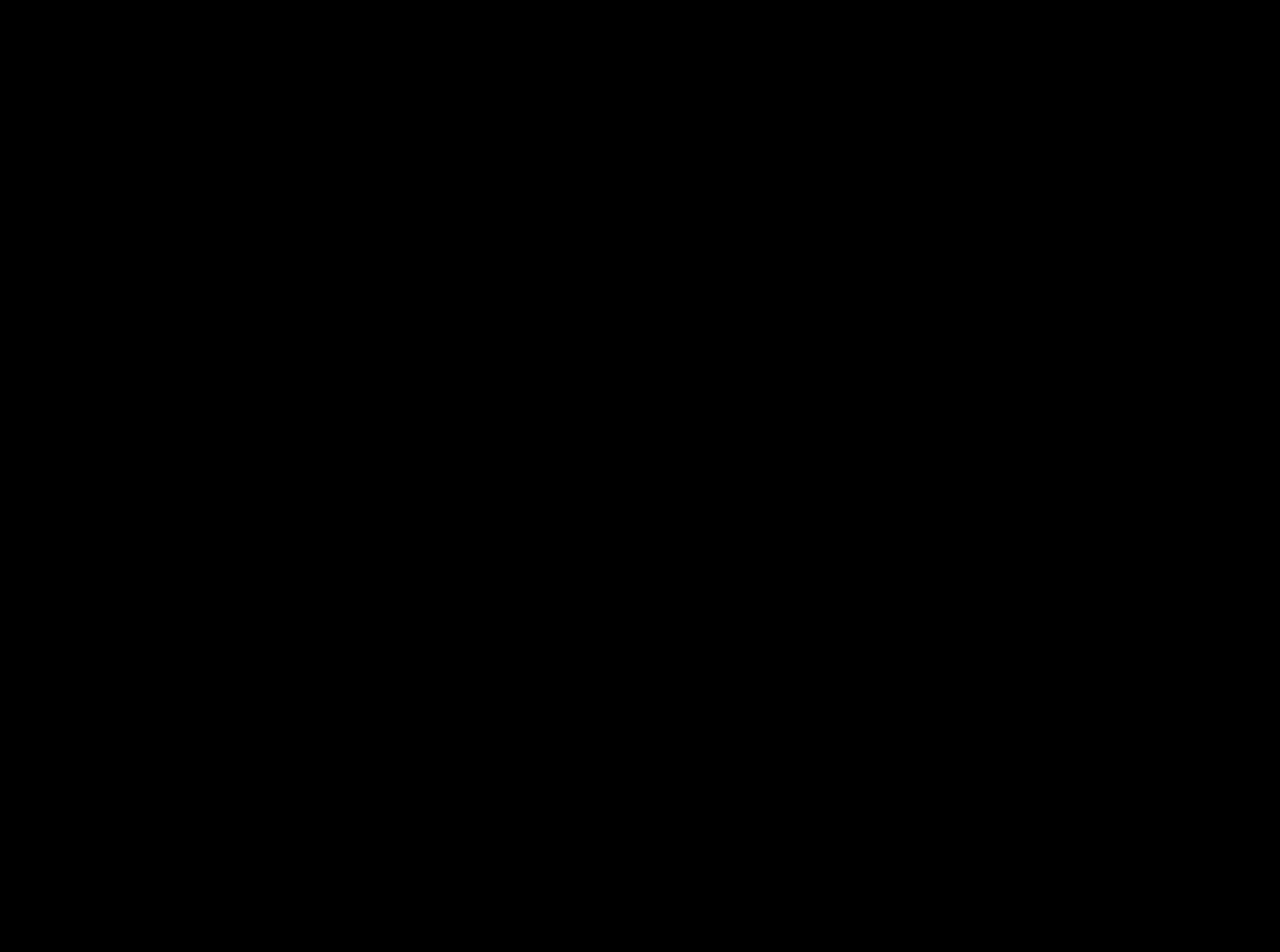
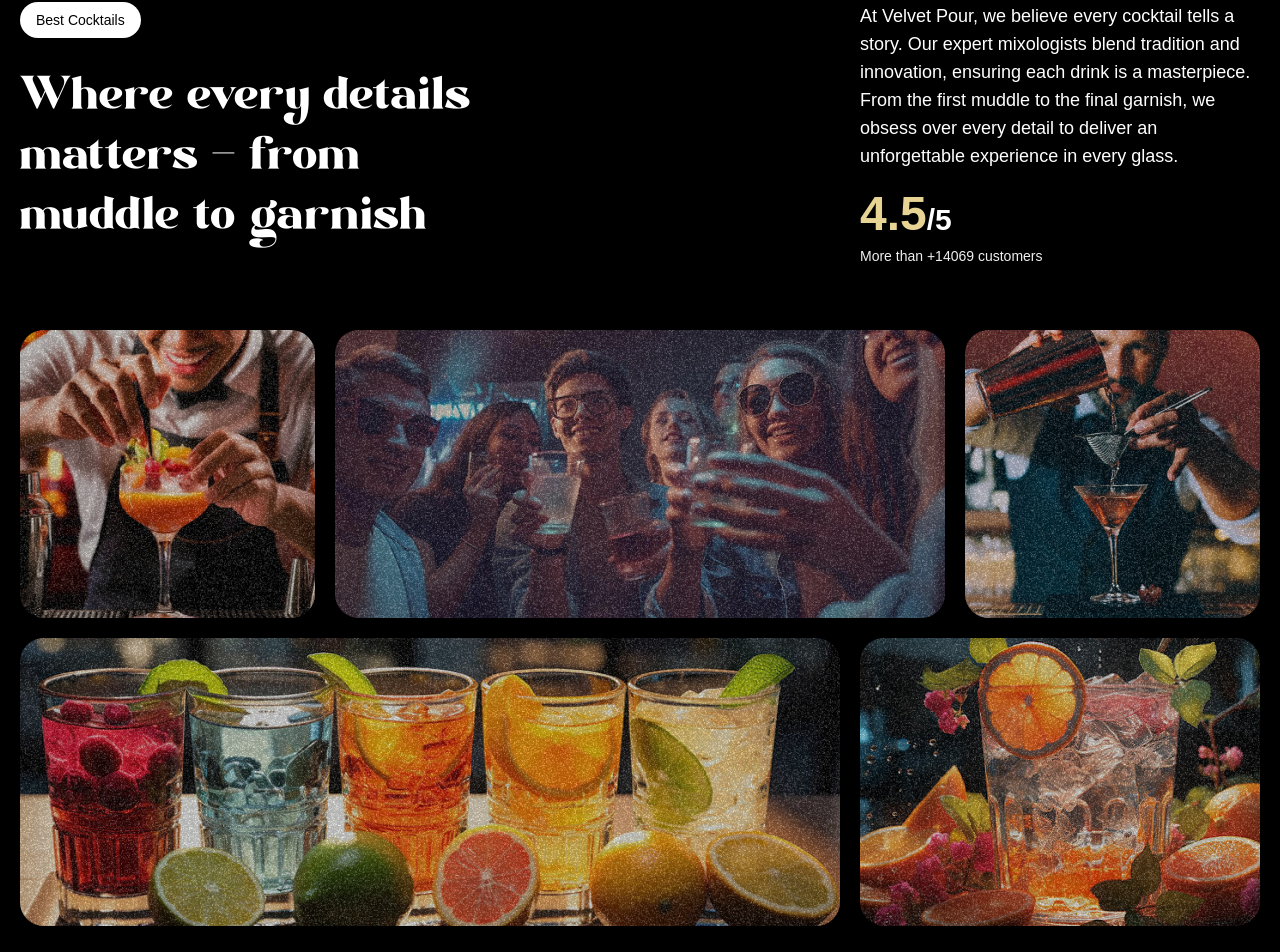
Before and after one commit to AnishGane/GSAP-Cocktail-Website, a React (Vite) app: page / in a window 1280 px wide. Shown: the part 1710-2662 px from the top of the page. Before the commit the page ends 1600 px from the top, so only its background shows below. Built offline with nearby package versions, Linux system fonts and the light colour scheme; a web font is replaced by a local one.

Commit message:
Add About component to App layout for enhanced user information.

```diff
--- a/src/App.jsx
+++ b/src/App.jsx
@@ -7,6 +7,7 @@ import gsap from "gsap";
 import Navbar from "./components/Navbar";
 import Hero from "./components/Hero";
 import Cocktails from "./components/Cocktails";
+import About from "./components/About";
 
 // Register in the app for global usage
 gsap.registerPlugin(ScrollTrigger, SplitText);
@@ -17,6 +18,7 @@ const App = () => {
       <Navbar />
       <Hero />
       <Cocktails />
+      <About />
     </main>
   );
 };
--- /dev/null
+++ b/src/components/About.jsx
@@ -0,0 +1,102 @@
+import { useGSAP } from "@gsap/react";
+import gsap from "gsap";
+import { SplitText } from "gsap/all";
+import React from "react";
+
+const About = () => {
+  useGSAP(() => {
+    const titleSplit = new SplitText("#about h2", { type: "words" });
+
+    const aboutTimeline = gsap.timeline({
+      scrollTrigger: {
+        trigger: "#about",
+        start: "top center",
+      },
+    });
+
+    aboutTimeline
+      .from(titleSplit.words, {
+        opacity: 0,
+        yPercent: 100,
+        duration: 1,
+        ease: "expo.out",
+        stagger: 0.02,
+      })
+      .from(
+        ".top-grid div, .bottom-grid div",
+        {
+          opacity: 0,
+          duration: 1,
+          ease: "power1.inOut",
+          stagger: 0.04,
+        },
+        "-=0.5" // -0.5 second delay for each div animation (previous animations)
+      );
+  }, []);
+
+  return (
+    <div id="about">
+      <div className="mb-16 md:px-0 px-5">
+        <div className="content">
+          <div className="md:col-span-8">
+            <p className="badge">Best Cocktails</p>
+            <h2>
+              Where every details matters <span className="text-white">-</span>{" "}
+              from muddle to garnish
+            </h2>
+          </div>
+
+          <div className="sub-content">
+            <p>
+              At Velvet Pour, we believe every cocktail tells a story. Our
+              expert mixologists blend tradition and innovation, ensuring each
+              drink is a masterpiece. From the first muddle to the final
+              garnish, we obsess over every detail to deliver an unforgettable
+              experience in every glass.
+            </p>
+
+            <div>
+              <p className="text-xl md:text-3xl font-bold">
+                <span>4.5</span>/5
+              </p>
+              <p className="text-sm text-white-100">
+                More than +14069 customers
+              </p>
+            </div>
+          </div>
+        </div>
+      </div>
+
+      <div className="top-grid">
+        <div className="md:col-span-3">
+          <div className="noisy" />
+          <img src="/images/abt1.png" alt="abt1" />
+        </div>
+
+        <div className="md:col-span-6">
+          <div className="noisy" />
+          <img src="/images/abt2.png" alt="abt2" />
+        </div>
+
+        <div className="md:col-span-3">
+          <div className="noisy" />
+          <img src="/images/abt5.png" alt="abt5" />
+        </div>
+      </div>
+
+      <div className="bottom-grid">
+        <div className="md:col-span-8">
+          <div className="noisy" />
+          <img src="/images/abt3.png" alt="abt3" />
+        </div>
+
+        <div className="md:col-span-4">
+          <div className="noisy" />
+          <img src="/images/abt4.png" alt="abt4" />
+        </div>
+      </div>
+    </div>
+  );
+};
+
+export default About;
```
